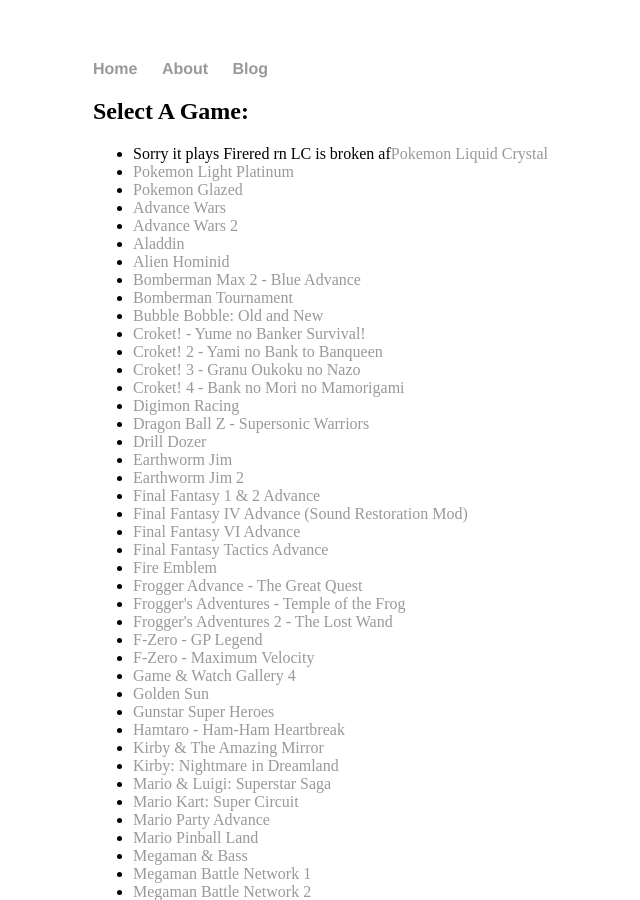
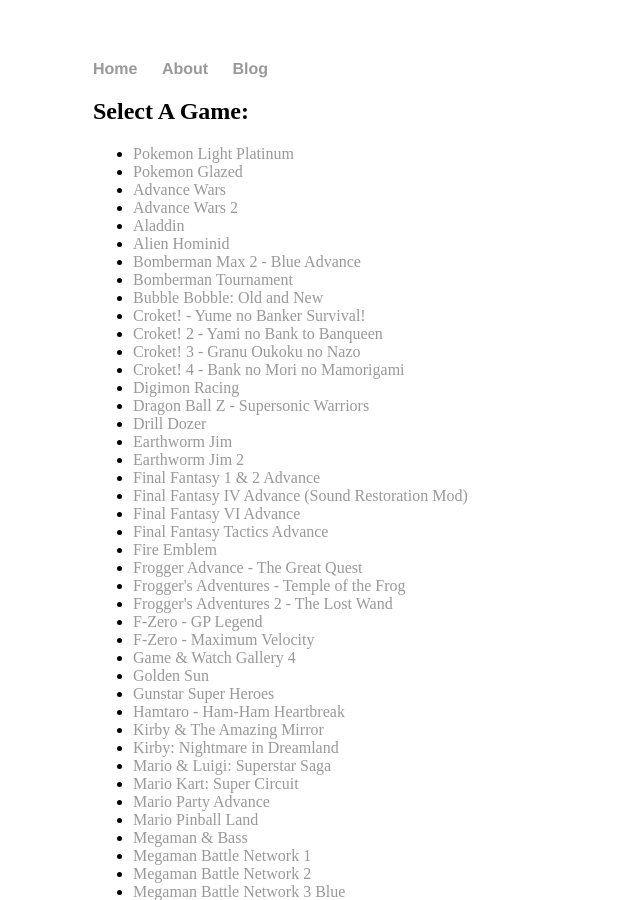
Before and after one commit to Ouroboroz/ouroboroz.github.io, a Jekyll site: the page built from gba/index.html, in a window 1280 px wide and 900 px high. Shown: the whole window, without its empty margins (99-739 px from the left). Built offline with Jekyll 4.4.1, drawn with Linux system fonts in a browser that asks for light colours.

Commit message:
Removed Liquid Crystal
IPS does not work with IodineGBA

```diff
--- a/gba/index.html
+++ b/gba/index.html
@@ -5,7 +5,6 @@
 
       <h2>Select A Game:</h2>
         <ul>
-            <li>Sorry it plays Firered rn LC is broken af<a href="./launcher.html#liquidcrystal">Pokemon Liquid Crystal</a></li>
         	<li><a href="./launcher.html#pokemonlightplat">Pokemon Light Platinum</a>
         	</li>
             <li><a href="./launcher.html#pokemonglaze">Pokemon Glazed</a>
--- a/gba/user_scripts/IodineGBACoreGlueCode.js
+++ b/gba/user_scripts/IodineGBACoreGlueCode.js
@@ -16,7 +16,6 @@
  *
  */
 var games = {
-    "liquidcrystal":"Pokemon Liquid Crystal",
     "pokemonglaze":"Pokemon Glazed",
     "pokemonlightplat":"Pokemon Light Platinum",
     "advancewars":"Advance Wars",
```
